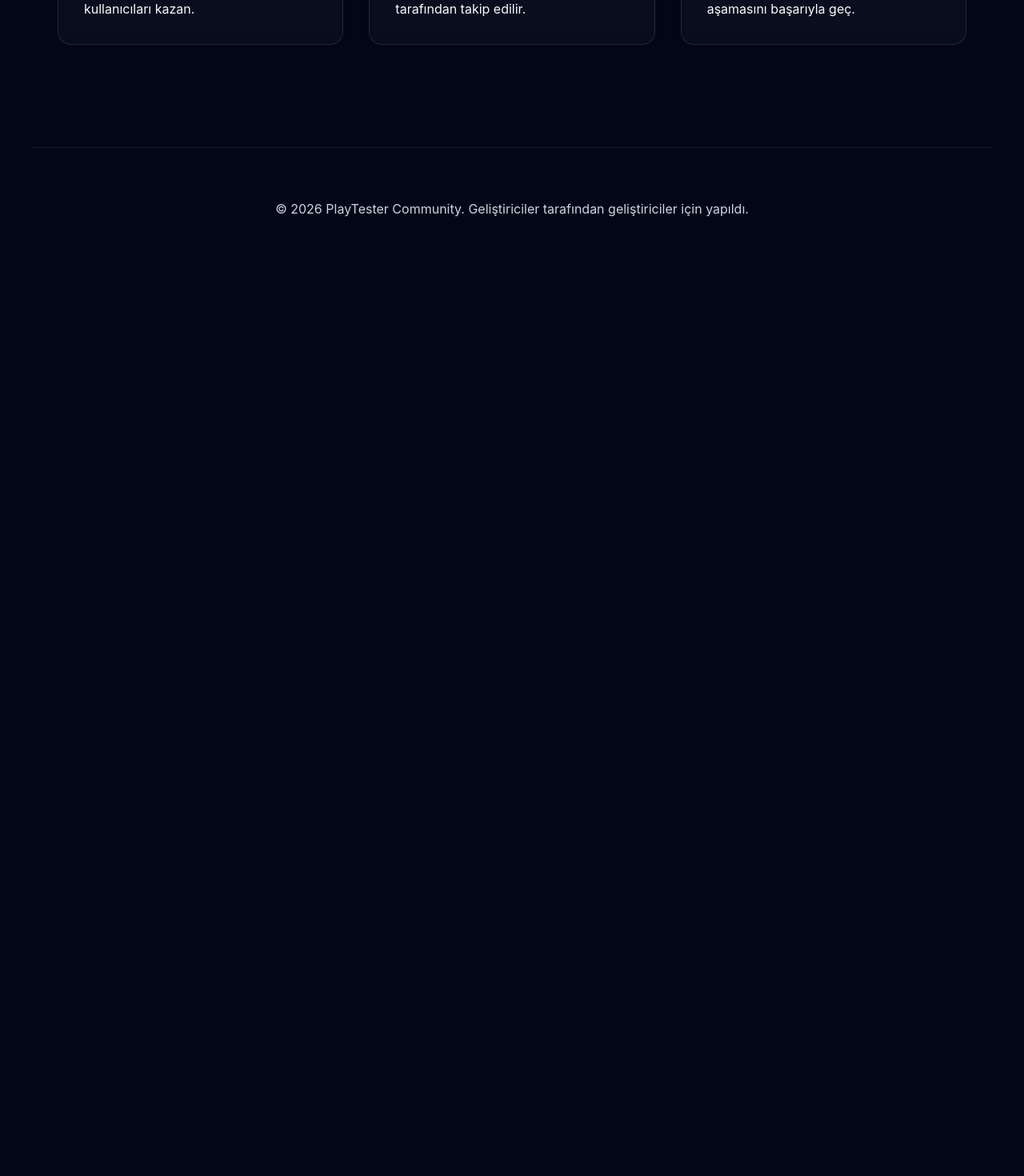
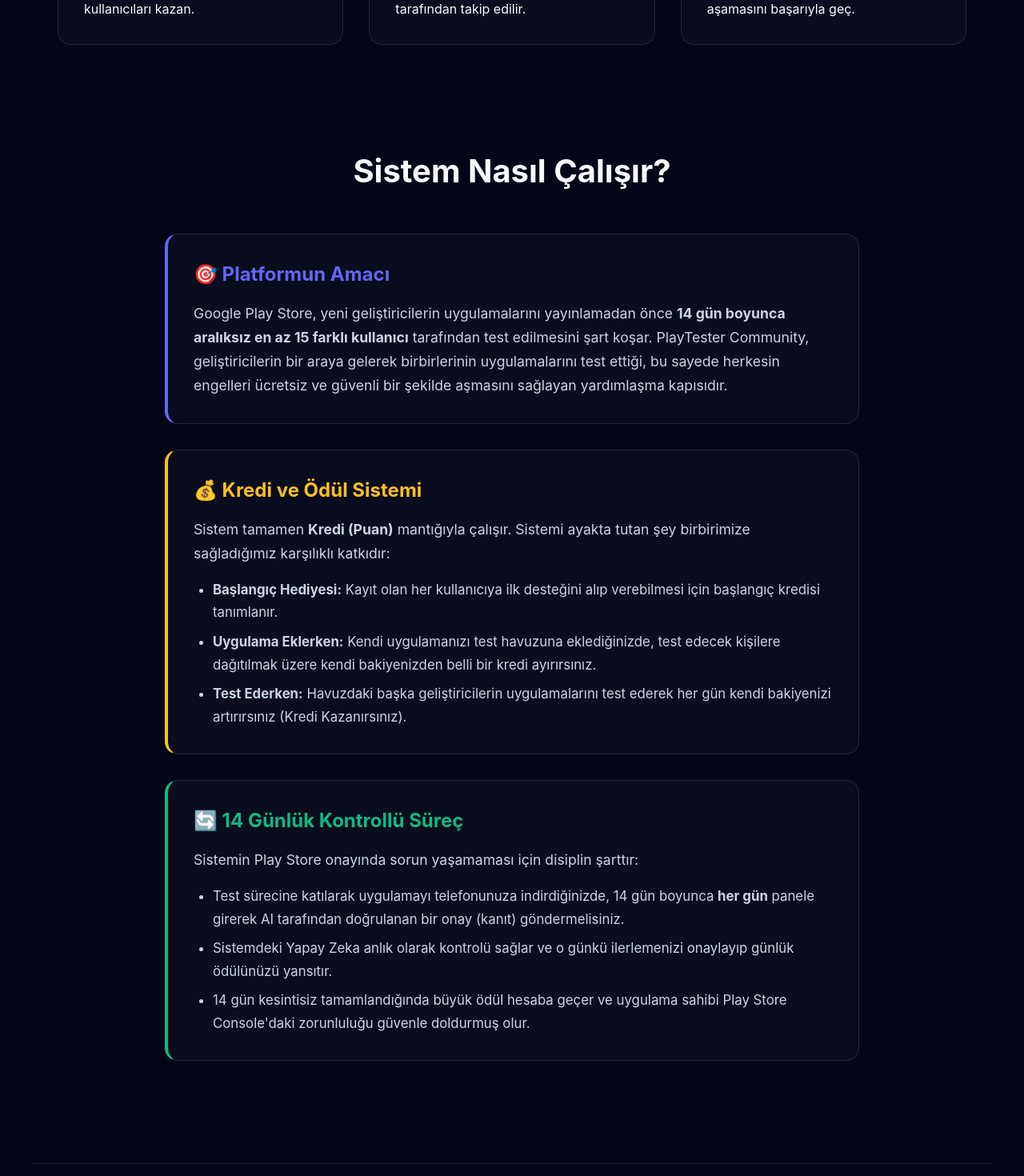
Before and after one commit to salamis47/closetester, a React (Vite) app: page / in a window 1280 px wide. Shown: the part 940-2410 px from the top of the page at 80% size. Before the commit the page ends 1277 px from the top, so only its background shows below. Built offline with nearby package versions, Linux system fonts and the light colour scheme; no server answers.

Commit message:
Update test user requirement constraint from 20 to 15

```diff
--- a/src/App.jsx
+++ b/src/App.jsx
@@ -33,7 +33,7 @@ const LandingPage = () => (
       <section className="hero">
         <h1>Uygulamanı Birlikte <br /> <span style={{ color: 'var(--primary)' }}>Yayınlayalım</span></h1>
         <p>
-          Google Play'in 14 gün ve 20 test kullanıcısı kuralını aşmak artık çok kolay.
+          Google Play'in 14 gün ve 15 test kullanıcısı kuralını aşmak artık çok kolay.
           Geliştiriciler birbirlerine yardım eder, uygulamalar yayına hazır hale gelir.
         </p>
         <div style={{ display: 'flex', gap: '1rem', justifyContent: 'center' }}>
@@ -57,6 +57,47 @@ const LandingPage = () => (
           <div className="feature-icon">⚡</div>
           <h3>Hızlı Onay</h3>
           <p>14 günlük süreci eksiksiz tamamla, Play Store Console'da kapalı test aşamasını başarıyla geç.</p>
+        </div>
+      </section>
+
+      <section style={{ padding: '4rem 1rem', maxWidth: '900px', margin: '0 auto' }}>
+        <h2 style={{ textAlign: 'center', marginBottom: '3rem', fontSize: '2.5rem' }}>Sistem Nasıl Çalışır?</h2>
+
+        <div className="glass" style={{ padding: '2rem', borderRadius: '1rem', marginBottom: '2rem', borderLeft: '4px solid var(--primary)' }}>
+          <h3 style={{ color: 'var(--primary)', marginBottom: '1rem', display: 'flex', alignItems: 'center', gap: '0.75rem', fontSize: '1.5rem' }}>
+            🎯 Platformun Amacı
+          </h3>
+          <p style={{ lineHeight: '1.7', color: 'var(--text-muted)', fontSize: '1.1rem' }}>
+            Google Play Store, yeni geliştiricilerin uygulamalarını yayınlamadan önce <strong>14 gün boyunca aralıksız en az 15 farklı kullanıcı</strong> tarafından test edilmesini şart koşar. PlayTester Community, geliştiricilerin bir araya gelerek birbirlerinin uygulamalarını test ettiği, bu sayede herkesin engelleri ücretsiz ve güvenli bir şekilde aşmasını sağlayan yardımlaşma kapısıdır.
+          </p>
+        </div>
+
+        <div className="glass" style={{ padding: '2rem', borderRadius: '1rem', marginBottom: '2rem', borderLeft: '4px solid #fbbf24' }}>
+          <h3 style={{ color: '#fbbf24', marginBottom: '1rem', display: 'flex', alignItems: 'center', gap: '0.75rem', fontSize: '1.5rem' }}>
+            💰 Kredi ve Ödül Sistemi
+          </h3>
+          <p style={{ lineHeight: '1.7', color: 'var(--text-muted)', fontSize: '1.1rem', marginBottom: '1rem' }}>
+            Sistem tamamen <strong>Kredi (Puan)</strong> mantığıyla çalışır. Sistemi ayakta tutan şey birbirimize sağladığımız karşılıklı katkıdır:
+          </p>
+          <ul style={{ lineHeight: '1.7', color: 'var(--text-muted)', marginLeft: '1.5rem', fontSize: '1.05rem' }}>
+            <li style={{ marginBottom: '0.5rem' }}><strong>Başlangıç Hediyesi:</strong> Kayıt olan her kullanıcıya ilk desteğini alıp verebilmesi için başlangıç kredisi tanımlanır.</li>
+            <li style={{ marginBottom: '0.5rem' }}><strong>Uygulama Eklerken:</strong> Kendi uygulamanızı test havuzuna eklediğinizde, test edecek kişilere dağıtılmak üzere kendi bakiyenizden belli bir kredi ayırırsınız.</li>
+            <li><strong>Test Ederken:</strong> Havuzdaki başka geliştiricilerin uygulamalarını test ederek her gün kendi bakiyenizi artırırsınız (Kredi Kazanırsınız).</li>
+          </ul>
+        </div>
+
+        <div className="glass" style={{ padding: '2rem', borderRadius: '1rem', borderLeft: '4px solid #10b981' }}>
+          <h3 style={{ color: '#10b981', marginBottom: '1rem', display: 'flex', alignItems: 'center', gap: '0.75rem', fontSize: '1.5rem' }}>
+            🔄 14 Günlük Kontrollü Süreç
+          </h3>
+          <p style={{ lineHeight: '1.7', color: 'var(--text-muted)', fontSize: '1.1rem', marginBottom: '1rem' }}>
+            Sistemin Play Store onayında sorun yaşamaması için disiplin şarttır:
+          </p>
+          <ul style={{ lineHeight: '1.7', color: 'var(--text-muted)', marginLeft: '1.5rem', fontSize: '1.05rem' }}>
+            <li style={{ marginBottom: '0.5rem' }}>Test sürecine katılarak uygulamayı telefonunuza indirdiğinizde, 14 gün boyunca <strong>her gün</strong> panele girerek AI tarafından doğrulanan bir onay (kanıt) göndermelisiniz.</li>
+            <li style={{ marginBottom: '0.5rem' }}>Sistemdeki Yapay Zeka anlık olarak kontrolü sağlar ve o günkü ilerlemenizi onaylayıp günlük ödülünüzü yansıtır.</li>
+            <li>14 gün kesintisiz tamamlandığında büyük ödül hesaba geçer ve uygulama sahibi Play Store Console'daki zorunluluğu güvenle doldurmuş olur.</li>
+          </ul>
         </div>
       </section>
     </main>
--- a/src/Login.jsx
+++ b/src/Login.jsx
@@ -84,6 +84,7 @@ const Login = ({ onLogin }) => {
             'auth/invalid-credential': 'E-posta veya şifre hatalı.',
             'auth/configuration-not-found': 'Firebase yapılandırması eksik. Lütfen daha sonra tekrar deneyin.',
             'auth/operation-not-allowed': 'E-posta/Şifre girişi Firebase Console üzerinden henüz aktif edilmemiş.',
+            'auth/unauthorized-domain': 'Giriş Başarısız: Bu web adresi Firebase üzerinde yetkilendirilmemiş. Lütfen "closetester-v1dh.vercel.app" adresini Firebase => Authentication => Settings => Authorized domains bölümüne ekleyin.',
         };
         return messages[code] || `Bir hata oluştu: ${code}`;
     };
```
